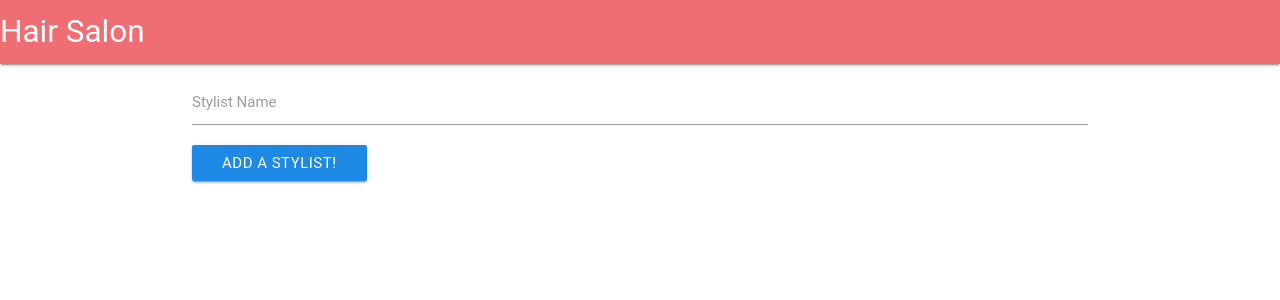
After one commit to marywarrington/hair-salon-code-review-php, a PHP site: template views/index.html.twig in a window 1280 px wide. The commit adds this page. Shown: the top 300 px of the page. Run offline with PHP 8.4, Linux system fonts and the light colour scheme; the template is opened without the code that fills it, so the values that code supplies are empty; some libraries are stand-ins or nearby versions; some web fonts are replaced.

```diff
--- a/app/app.php
+++ b/app/app.php
@@ -18,7 +18,9 @@
     Request::enableHttpMethodParameterOverride();
 
     $app->get("/", function() use ($app) {
-        return $app['twig']->render('index.html.twig');
+        return $app['twig']->render('index.html.twig', array(
+            'stylists' => Stylist::getAll()
+        ));
     });
 
     return $app;
--- /dev/null
+++ b/views/index.html.twig
@@ -0,0 +1,33 @@
+<!DOCTYPE html>
+<html>
+    <head>
+        <link rel="stylesheet" href="https://cdnjs.cloudflare.com/ajax/libs/materialize/0.97.5/css/materialize.min.css">
+         <script type="text/javascript" src="https://code.jquery.com/jquery-2.1.1.min.js"></script>
+         <script src="https://cdnjs.cloudflare.com/ajax/libs/materialize/0.97.5/js/materialize.min.js"></script>
+
+        <link rel="stylesheet" href="/css/styles.css" type="text/css">
+        <meta charset="utf-8">
+        <title>Hair Salon</title>
+    </head>
+    <body>
+        <nav>
+            <div class="nav-wrapper">
+                <a href="/" class="brand-logo">Hair Salon</a>
+            </div>
+        </nav>
+        <div class="container">
+
+            <form action="/stylists" method="post">
+                <div class="input-field">
+                    <input type="text" class="validate" name="name" required>
+                    <label for="Stylists">Stylist Name</label>
+                    <button class="btn waves-effect blue darken-1 waves-light" type="submit" name="button">Add a Stylist!</button>
+                </div>
+            </form>
+
+                {% for stylist in stylists %}
+                <a class="waves-effect waves-teal btn-large buttons" href="/stylists/{{ stylist.getId }}">{{ stylist.getName }}</a>
+                {% endfor %}
+        </div>
+    </body>
+</html>
```
